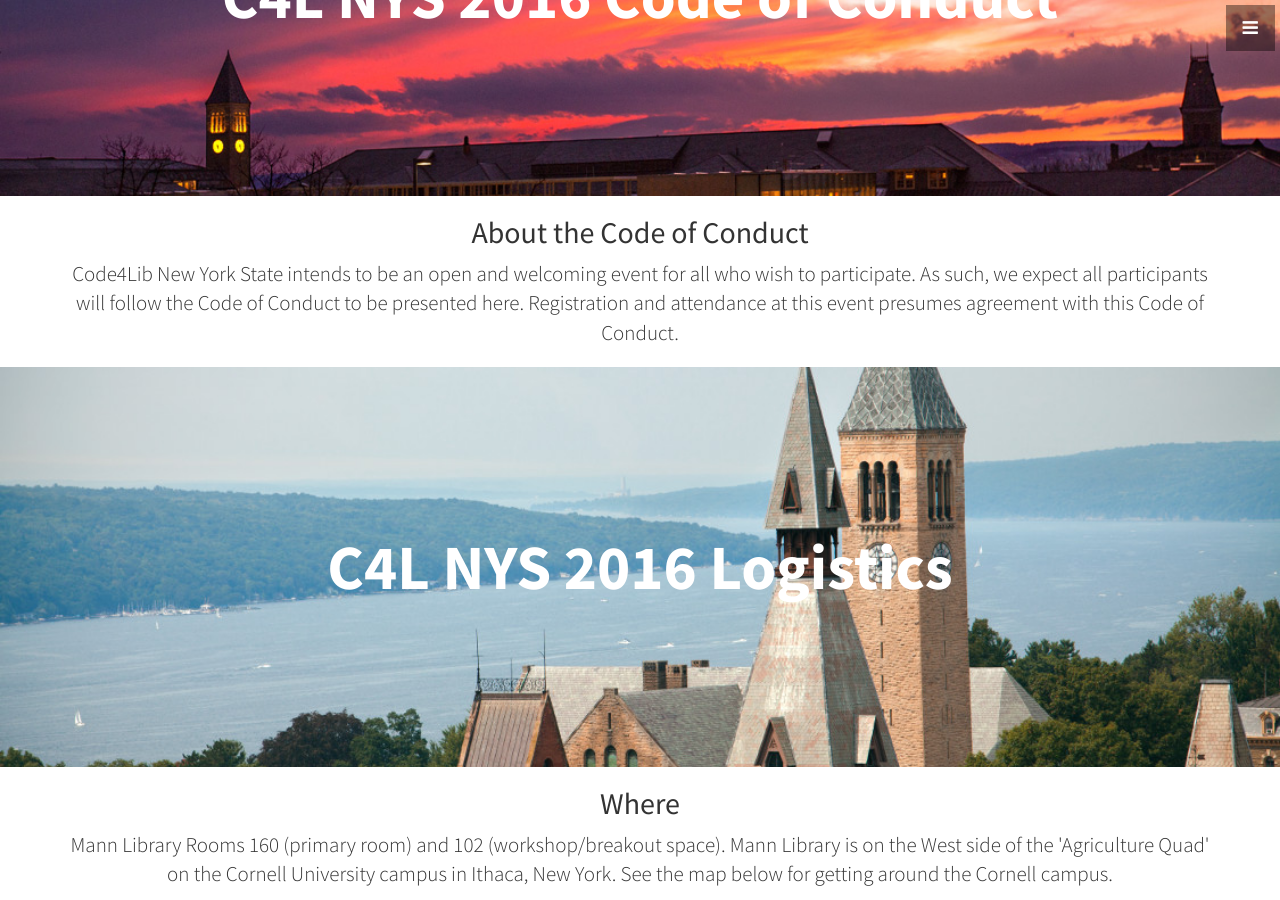
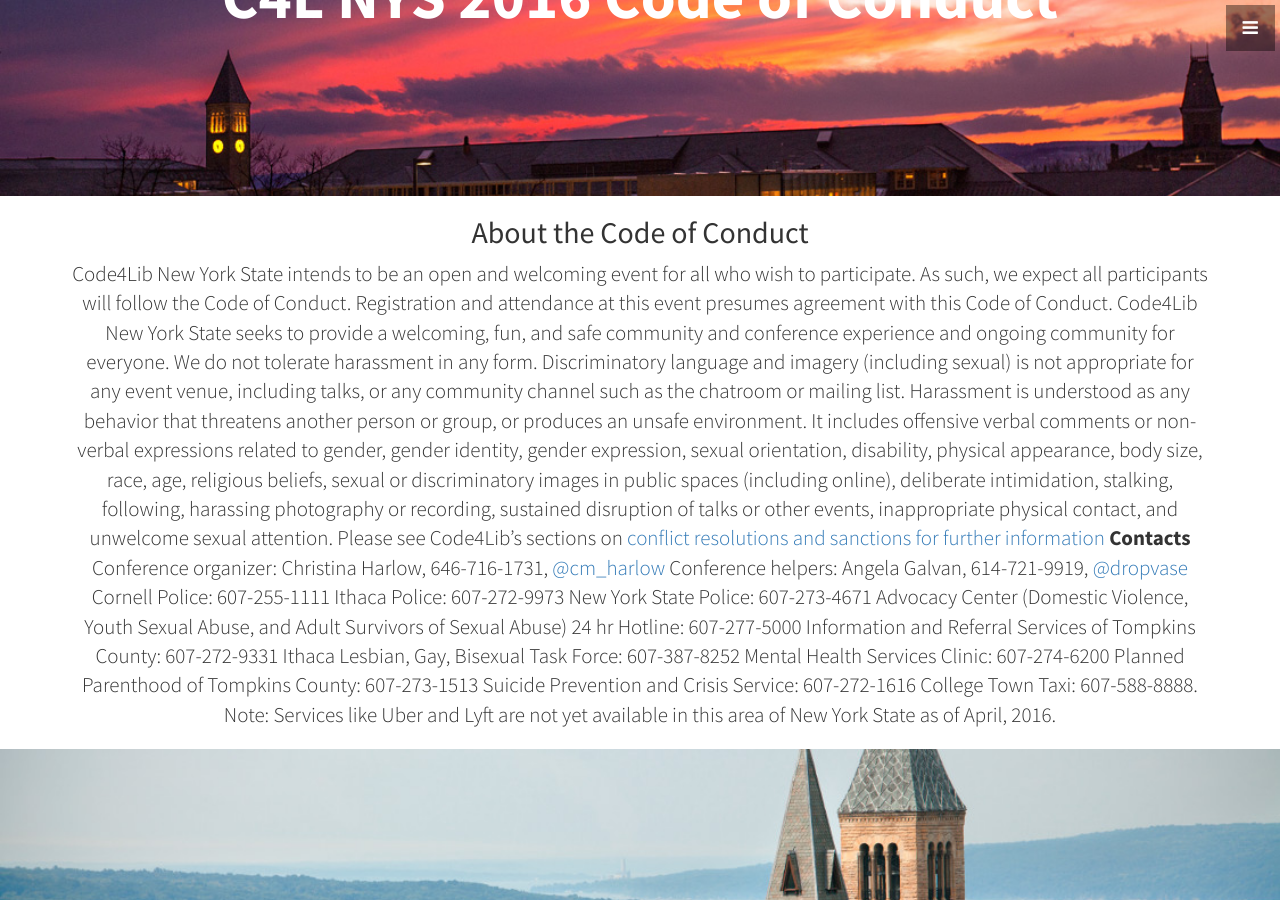
Before and after one commit to code4libNYS/2016, a Jekyll site: the page built from index.html, in a window 1280 px wide and 900 px high, scrolled down 3467 px. Built offline with Jekyll 4.4.1, drawn with Linux system fonts in a browser that asks for light colours.

Commit message:
Update codeofconduct.html

```diff
--- a/_includes/codeofconduct.html
+++ b/_includes/codeofconduct.html
@@ -8,7 +8,31 @@
     <div class="row">
       <div class="col-lg-12 text-center">
         <h2>About the Code of Conduct</h2>
-        <p class="lead">Code4Lib New York State intends to be an open and welcoming event for all who wish to participate. As such, we expect all participants will follow the Code of Conduct to be presented here. Registration and attendance at this event presumes agreement with this Code of Conduct.</p>
+        <p class="lead">Code4Lib New York State intends to be an open and welcoming event for all who wish to participate. As such, we expect all participants will follow the Code of Conduct. Registration and attendance at this event presumes agreement with this Code of Conduct.
+
+        Code4Lib New York State seeks to provide a welcoming, fun, and safe community and conference experience and ongoing community for everyone. We do not tolerate harassment in any form. Discriminatory language and imagery (including sexual) is not appropriate for any event venue, including talks, or any community channel such as the chatroom or mailing list.
+
+Harassment is understood as any behavior that threatens another person or group, or produces an unsafe environment. It includes offensive verbal comments or non-verbal expressions related to gender, gender identity, gender expression, sexual orientation, disability, physical appearance, body size, race, age, religious beliefs, sexual or discriminatory images in public spaces (including online), deliberate intimidation, stalking, following, harassing photography or recording, sustained disruption of talks or other events, inappropriate physical contact, and unwelcome sexual attention.
+
+Please see Code4Lib’s sections on <a href="https://github.com/code4lib/antiharassment-policy/blob/master/code_of_conduct.md">conflict resolutions and sanctions for further information</a>
+
+<b>Contacts</b>
+
+Conference organizer: Christina Harlow, 646-716-1731, <a href="https://twitter.com/cm_harlow">@cm_harlow</a>
+Conference helpers: Angela Galvan, 614-721-9919, <a href="https://twitter.com/dropvase">@dropvase</a>
+Cornell Police: 607-255-1111
+Ithaca Police: 607-272-9973
+New York State Police: 607-273-4671
+Advocacy Center (Domestic Violence, Youth Sexual Abuse, and Adult Survivors of Sexual Abuse)
+24 hr Hotline: 607-277-5000
+Information and Referral Services of Tompkins County: 607-272-9331
+Ithaca Lesbian, Gay, Bisexual Task Force: 607-387-8252
+Mental Health Services Clinic: 607-274-6200
+Planned Parenthood of Tompkins County: 607-273-1513
+Suicide Prevention and Crisis Service: 607-272-1616
+College Town Taxi: 607-588-8888. Note: Services like Uber and Lyft are not yet available in this area of New York State as of April, 2016.
+
+        </p>
       </div>
     </div>
     <!-- /.row -->
```
